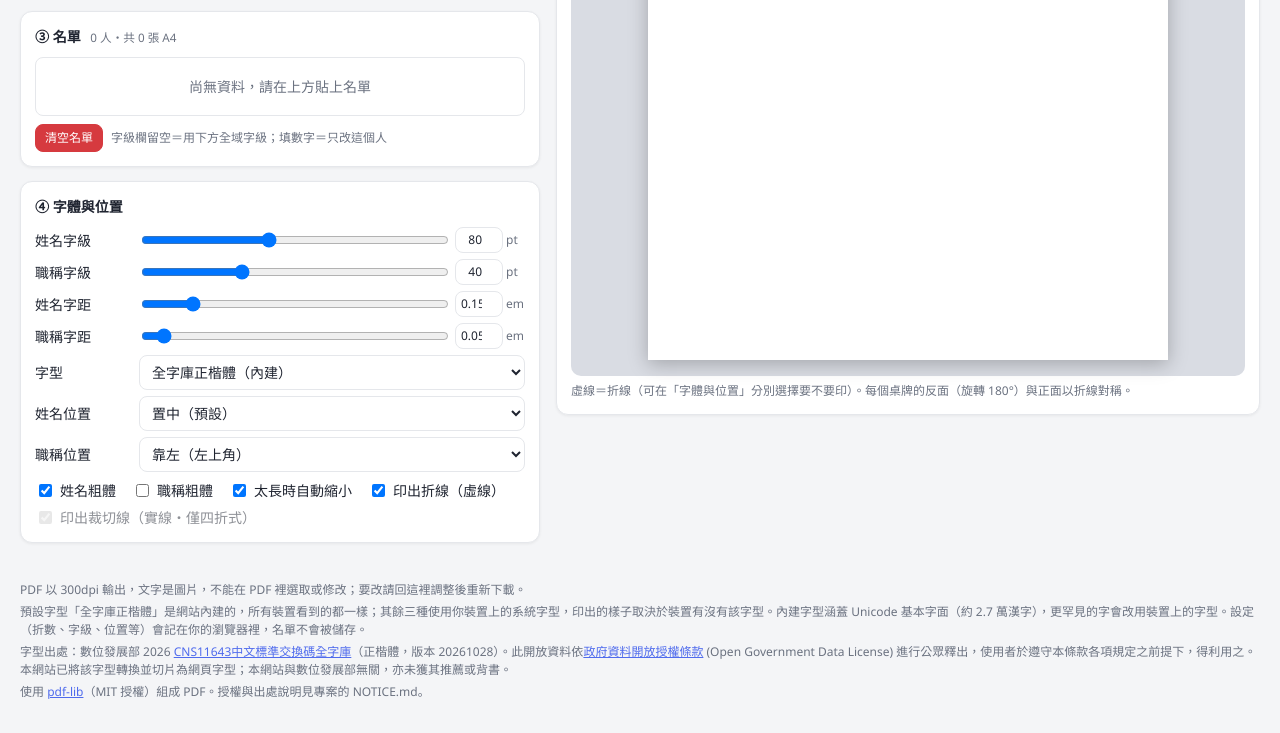
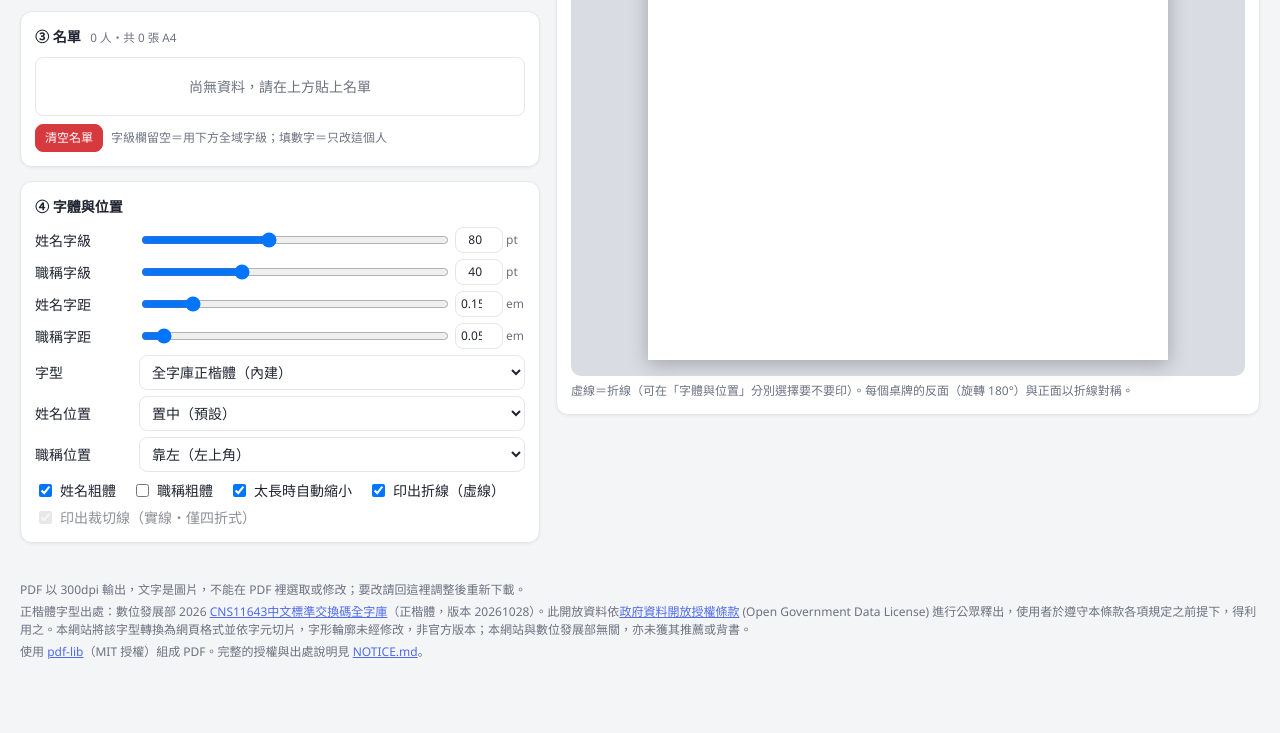
Before and after one commit to Richmond0128/Table_Sign, a plain HTML site: page index.html in a window 1280 px wide. Shown: the part 527-1260 px from the top of the page. After the commit the page ends 1220 px from the top, so only its background shows below. Drawn offline with Linux system fonts and the light colour scheme.

Commit message:
Footer: remove built-in font paragraph, reword the 正楷體 font credit
Co-Authored-By: Claude Sonnet 5.5 <noreply@anthropic.com>

```diff
--- a/index.html
+++ b/index.html
@@ -121,9 +121,8 @@
 
 <footer>
   <p>PDF 以 300dpi 輸出，文字是圖片，不能在 PDF 裡選取或修改；要改請回這裡調整後重新下載。</p>
-  <p>預設字型「全字庫正楷體」是網站內建的，所有裝置看到的都一樣；其餘三種使用你裝置上的系統字型，印出的樣子取決於裝置有沒有該字型。內建字型涵蓋 Unicode 基本字面（約 2.7 萬漢字），更罕見的字會改用裝置上的字型。設定（折數、字級、位置等）會記在你的瀏覽器裡，名單不會被儲存。</p>
-  <p id="fontCredit">字型出處：數位發展部 2026 <a href="https://data.gov.tw/dataset/5961" target="_blank" rel="noopener">CNS11643中文標準交換碼全字庫</a>（正楷體，版本 20261028）。此開放資料依<a href="https://data.gov.tw/license" target="_blank" rel="noopener">政府資料開放授權條款</a> (Open Government Data License) 進行公眾釋出，使用者於遵守本條款各項規定之前提下，得利用之。本網站已將該字型轉換並切片為網頁字型；本網站與數位發展部無關，亦未獲其推薦或背書。</p>
-  <p>使用 <a href="https://pdf-lib.js.org/" target="_blank" rel="noopener">pdf-lib</a>（MIT 授權）組成 PDF。授權與出處說明見專案的 NOTICE.md。</p>
+  <p id="fontCredit">正楷體字型出處：數位發展部 2026 <a href="https://data.gov.tw/dataset/5961" target="_blank" rel="noopener">CNS11643中文標準交換碼全字庫</a>（正楷體，版本 20261028）。此開放資料依<a href="https://data.gov.tw/license" target="_blank" rel="noopener">政府資料開放授權條款</a> (Open Government Data License) 進行公眾釋出，使用者於遵守本條款各項規定之前提下，得利用之。本網站將該字型轉換為網頁格式並依字元切片，字形輪廓未經修改，非官方版本；本網站與數位發展部無關，亦未獲其推薦或背書。</p>
+  <p>使用 <a href="https://pdf-lib.js.org/" target="_blank" rel="noopener">pdf-lib</a>（MIT 授權）組成 PDF。完整的授權與出處說明見 <a href="NOTICE.md">NOTICE.md</a>。</p>
 </footer>
 
 <div id="toast" role="status"></div>
```
